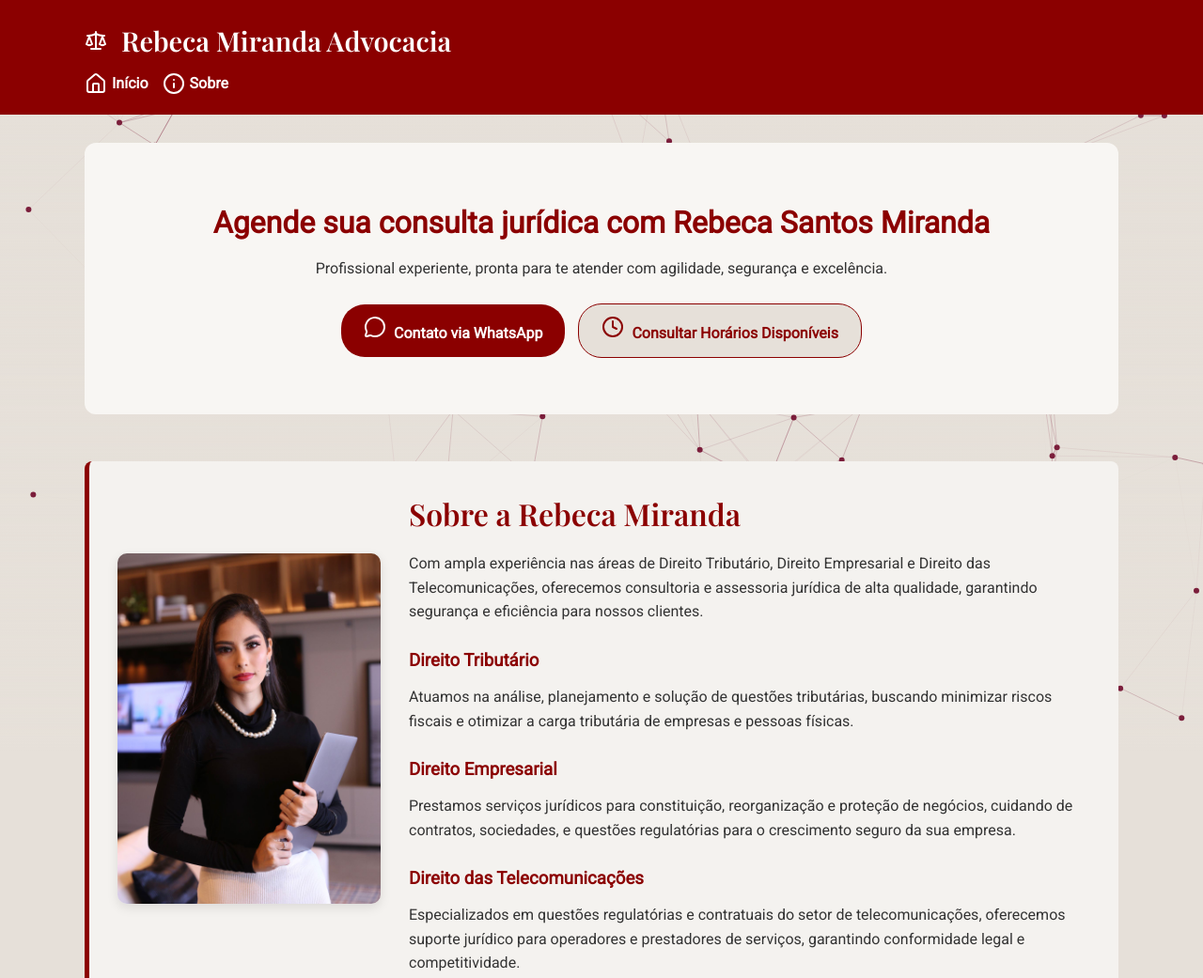
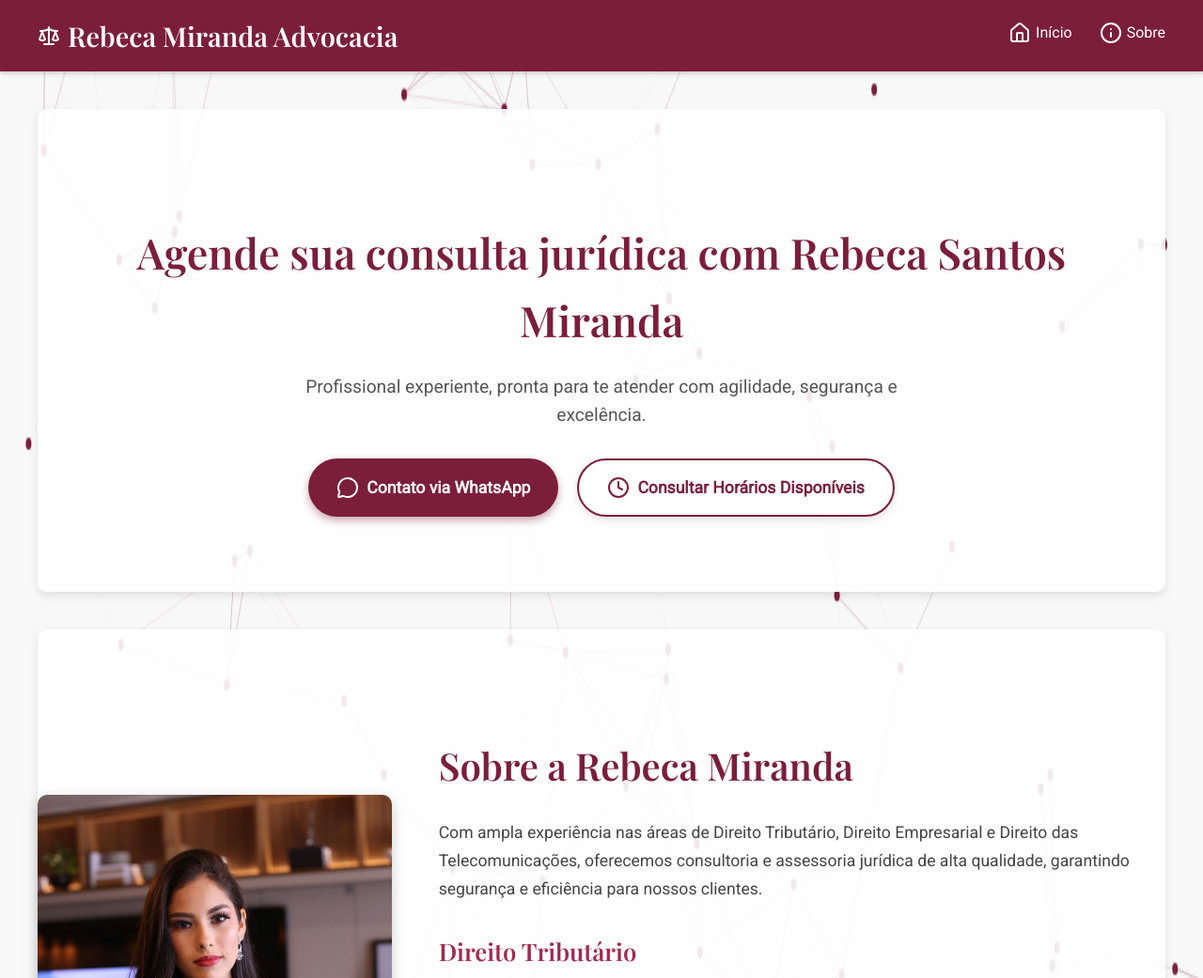
Before and after one commit to Davimirandajr/rebecaadvocacia, a plain HTML site: page index.html in a window 1280 px wide. Shown: the top 1041 px of the page at 94% size. Drawn offline with nearby package versions, Linux system fonts and the light colour scheme.

Commit message:
Update style.css

```diff
--- a/style.css
+++ b/style.css
@@ -1,221 +1,215 @@
-* {
-    margin: 0;
-    padding: 0;
-    box-sizing: border-box;
-  }
+/* Estilos Gerais */
+body {
+  margin: 0;
+  font-family: 'Roboto', sans-serif;
+  color: #333;
+  line-height: 1.6;
+  background-color: #f8f8f8;
+  position: relative; /* Para o particles.js */
+  min-height: 100vh;
+}
 
-  body {
-    font-family: 'Roboto', sans-serif;
-    background-color: #e6e0d9;
-    color: #333;
-    line-height: 1.6;
-  }
+#particles-js {
+  position: absolute;
+  width: 100%;
+  height: 100%;
+  top: 0;
+  left: 0;
+  z-index: -1; /* Para que fique atrás do conteúdo */
+  background-color: #f8f8f8; /* Cor de fundo para caso o particles.js não carregue */
+}
 
-  header {
-    background-color: #8B0000;
-    color: white;
-    padding: 20px 0;
-  }
+.container {
+  max-width: 1200px;
+  margin: 0 auto;
+  padding: 0 20px;
+}
 
-  .container {
-    width: 90%;
-    max-width: 1100px;
-    margin: auto;
-  }
+/* Header */
+header {
+  background-color: #7b1e3b; /* Cor do cabeçalho */
+  color: white;
+  padding: 15px 0;
+  box-shadow: 0 2px 5px rgba(0,0,0,0.2);
+  position: relative;
+  z-index: 10;
+}
 
-  .logo {
-    font-family: 'Playfair Display', serif;
-    font-size: 1.8rem;
-    margin-bottom: 10px;
-  }
+header .container {
+  display: flex;
+  justify-content: space-between;
+  align-items: center;
+}
 
-  nav {
-    display: flex;
-    gap: 15px;
-    flex-wrap: wrap;
-  }
+.logo {
+  font-family: 'Playfair Display', serif;
+  font-weight: 600;
+  font-size: 1.8em;
+  margin: 0;
+  display: flex;
+  align-items: center;
+}
 
-  nav a {
-    color: white;
-    text-decoration: none;
-    font-weight: bold;
-    transition: color 0.3s ease;
-    display: flex;
-    align-items: center;
-  }
+nav a {
+  color: white;
+  text-decoration: none;
+  margin-left: 25px;
+  font-weight: 500;
+  transition: color 0.3s ease;
+  display: inline-flex; /* Para alinhar o ícone com o texto */
+  align-items: center;
+}
 
-  nav a:hover {
-    color: #ffd700;
-  }
+nav a:hover {
+  color: #d4a7b7; /* Tom mais claro no hover */
+}
 
-  .btn-whatsapp {
-    background-color: #25D366;
-    padding: 8px 16px;
-    border-radius: 25px;
-    color: white !important;
-  }
+/* Hero Section */
+.hero {
+  text-align: center;
+  padding: 80px 20px;
+  background-color: rgba(255, 255, 255, 0.9); /* Fundo semi-transparente para o texto */
+  border-radius: 10px;
+  margin-top: 40px;
+  box-shadow: 0 4px 10px rgba(0,0,0,0.1);
+  position: relative;
+  z-index: 5;
+}
 
-  .btn-whatsapp:hover {
-    background-color: #1ebe57;
-  }
+.hero h2 {
+  font-family: 'Playfair Display', serif;
+  font-weight: 600;
+  font-size: 2.8em;
+  color: #7b1e3b;
+  margin-bottom: 20px;
+}
 
-  .hero {
-    text-align: center;
-    padding: 60px 20px;
-    background-color: #f8f6f3;
-    border-radius: 12px;
-    margin-top: 30px;
-  }
+.hero p {
+  font-size: 1.2em;
+  max-width: 700px;
+  margin: 0 auto 30px auto;
+  color: #555;
+}
 
-  .hero h2 {
-    font-size: 2rem;
-    color: #8B0000;
-    margin-bottom: 10px;
-  }
+.btn-group {
+  display: flex;
+  justify-content: center;
+  gap: 20px;
+  flex-wrap: wrap; /* Para quebrar linha em telas menores */
+}
 
-  .btn-group {
-    margin-top: 25px;
-  }
+.btn {
+  display: inline-flex;
+  align-items: center;
+  padding: 15px 30px;
+  border-radius: 50px;
+  text-decoration: none;
+  font-weight: 600;
+  transition: all 0.3s ease;
+  font-size: 1.1em;
+  border: none;
+  cursor: pointer;
+}
 
-  .btn {
-    display: inline-block;
-    padding: 12px 24px;
-    border-radius: 25px;
-    text-decoration: none;
-    font-weight: bold;
-    transition: background 0.3s ease, color 0.3s ease;
-  }
+.btn.primary {
+  background-color: #7b1e3b;
+  color: white;
+  box-shadow: 0 4px 8px rgba(123, 30, 59, 0.4);
+}
 
-  .primary {
-    background-color: #8B0000;
-    color: white;
-  }
+.btn.primary:hover {
+  background-color: #a02a4e; /* Tom mais escuro no hover */
+  transform: translateY(-3px);
+  box-shadow: 0 6px 12px rgba(123, 30, 59, 0.6);
+}
 
-  .primary:hover {
-    background-color: #600000;
-  }
+.btn.secondary {
+  background-color: white;
+  color: #7b1e3b;
+  border: 2px solid #7b1e3b;
+  box-shadow: 0 4px 8px rgba(0,0,0,0.1);
+}
 
-  .secondary {
-    background-color: #e6e0d9;
-    color: #8B0000;
-    border: 1px solid #8B0000;
-    margin-left: 10px;
-  }
+.btn.secondary:hover {
+  background-color: #f2f2f2;
+  transform: translateY(-3px);
+  box-shadow: 0 6px 12px rgba(0,0,0,0.2);
+}
 
-  .secondary:hover {
-    background-color: #d5d0c9;
-  }
+/* Sobre a Área */
+.sobre-area {
+  display: flex;
+  flex-wrap: wrap; /* Permite que os itens quebrem a linha */
+  align-items: center;
+  gap: 50px;
+  padding: 80px 0;
+  margin-top: 40px;
+  background-color: rgba(255, 255, 255, 0.9);
+  border-radius: 10px;
+  box-shadow: 0 4px 10px rgba(0,0,0,0.1);
+  position: relative;
+  z-index: 5;
+}
 
-  .agenda-area {
-    margin-top: 50px;
-    padding: 30px;
-    background-color: #f4f2ef;
-    border-left: 5px solid #8B0000;
-    border-radius: 8px;
-  }
-
-  .agenda-area h3 {
-    color: #8B0000;
-    margin-bottom: 10px;
-  }
-
- .sobre-area {
-  margin-top: 50px;
-  padding: 30px;
-  background-color: #f4f2ef;
-  border-left: 5px solid #8B0000;
-  border-radius: 8px;
-  display: flex;
-  gap: 30px;
-  align-items: center;
-  flex-wrap: wrap;
+.sobre-img {
+  flex: 1; /* Ocupa o espaço disponível */
+  min-width: 300px; /* Largura mínima para a imagem */
+  text-align: center;
 }
 
 .sobre-img img {
-  width: 280px; /* Tamanho controlado para a foto */
+  max-width: 100%;
   height: auto;
   border-radius: 10px;
-  box-shadow: 0 4px 12px rgba(0,0,0,0.1);
-  object-fit: cover;
+  box-shadow: 0 5px 15px rgba(0,0,0,0.2);
 }
 
 .sobre-texto {
-  flex: 1;
+  flex: 2; /* Ocupa o dobro do espaço da imagem */
+  min-width: 300px; /* Largura mínima para o texto */
+  padding-right: 20px; /* Espaçamento à direita */
 }
 
 .sobre-texto h2 {
-  color: #8B0000;
-  margin-bottom: 15px;
-  font-weight: 700;
   font-family: 'Playfair Display', serif;
-  font-size: 2rem;
+  font-weight: 600;
+  font-size: 2.5em;
+  color: #7b1e3b;
+  margin-bottom: 25px;
 }
 
 .sobre-texto h3 {
-  color: #8B0000;
-  margin-top: 25px;
+  font-family: 'Playfair Display', serif;
+  font-weight: 600;
+  font-size: 1.6em;
+  color: #a02a4e; /* Cor um pouco diferente para os subtítulos */
+  margin-top: 30px;
   margin-bottom: 10px;
-  font-weight: 600;
 }
 
 .sobre-texto p {
-  color: #333;
-  line-height: 1.6;
-  font-size: 1rem;
+  font-size: 1.1em;
+  line-height: 1.7;
+  color: #444;
+  margin-bottom: 15px;
 }
 
-/* Responsividade para telas menores */
-@media (max-width: 768px) {
-  .sobre-area {
-    flex-direction: column;
-  }
-
-  .sobre-img img {
-    width: 100%;
-    max-width: 350px;
-    margin-bottom: 20px;
-  }
+/* Footer */
+footer {
+  text-align: center;
+  padding: 30px 0;
+  margin-top: 50px;
+  background-color: #7b1e3b;
+  color: white;
+  font-size: 0.9em;
+  box-shadow: 0 -2px 5px rgba(0,0,0,0.2);
+  position: relative;
+  z-index: 10;
 }
 
-
-  footer {
-    text-align: center;
-    padding: 20px;
-    background-color: #ddd8d2;
-    font-size: 0.9rem;
-    margin-top: 60px;
-  }
-
-  #particles-js {
-    position: fixed;
-    bottom: 0;
-    left: 0;
-    width: 100%;
-    height: 100%;
-    background: linear-gradient(to top, #e6e0d9, transparent);
-    z-index: -1;
-    pointer-events: none;
-  }
-
-  @media (max-width: 768px) {
-    .btn-group {
-      display: flex;
-      flex-direction: column;
-      align-items: center;
-    }
-
-    .secondary {
-      margin-left: 0;
-      margin-top: 10px;
-    }
-
-    nav {
-      justify-content: center;
-      margin-top: 10px;
-    }
-  }
+/* Estilos para o Modal */
 .modal {
-  display: none; /* Alterado para none - escondido por padrão */
+  display: none; /* Escondido por padrão - será 'flex' ao clicar */
   position: fixed; /* Fica por cima de tudo */
   z-index: 1000; /* Garante que fique no topo */
   left: 0;
@@ -224,8 +218,10 @@
   height: 100%; /* Altura total */
   overflow: auto; /* Habilita scroll se o conteúdo for muito grande */
   background-color: rgba(0,0,0,0.6); /* Fundo escuro com transparência */
-  /* Remova 'display: flex; align-items: center; justify-content: center;' daqui */
+  align-items: center; /* Centraliza verticalmente quando display: flex */
+  justify-content: center; /* Centraliza horizontalmente quando display: flex */
 }
+
 .modal-content {
   background-color: #fefefe;
   margin: auto; /* Centraliza horizontalmente */
@@ -236,6 +232,7 @@
   max-width: 500px; /* Largura máxima para não ficar muito grande em telas largas */
   position: relative; /* Para posicionar o botão de fechar */
 }
+
 .modal-content h3 {
   text-align: center;
   color: #7b1e3b; /* Cor do título */
@@ -298,3 +295,51 @@
   color: #555;
   line-height: 1.5;
 }
+
+/* Responsividade */
+@media (max-width: 768px) {
+  header .container {
+    flex-direction: column;
+    text-align: center;
+  }
+
+  nav {
+    margin-top: 15px;
+  }
+
+  nav a {
+    margin: 0 10px;
+  }
+
+  .hero h2 {
+    font-size: 2em;
+  }
+
+  .hero p {
+    font-size: 1em;
+  }
+
+  .btn-group {
+    flex-direction: column;
+    gap: 15px;
+  }
+
+  .sobre-area {
+    flex-direction: column;
+    gap: 30px;
+    padding: 50px 0;
+  }
+
+  .sobre-texto {
+    padding-right: 0;
+  }
+
+  .sobre-texto h2 {
+    font-size: 2em;
+    text-align: center;
+  }
+
+  .sobre-texto h3 {
+    font-size: 1.4em;
+  }
+}
```
